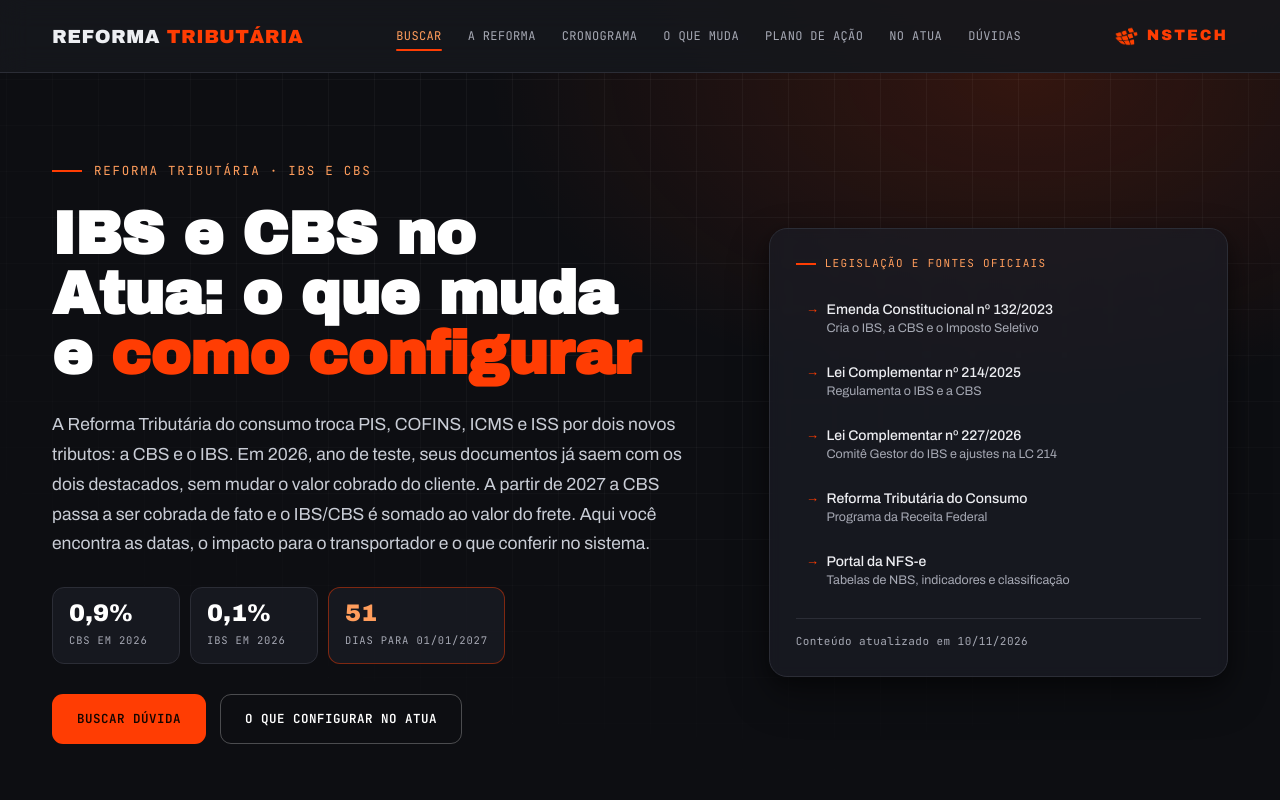
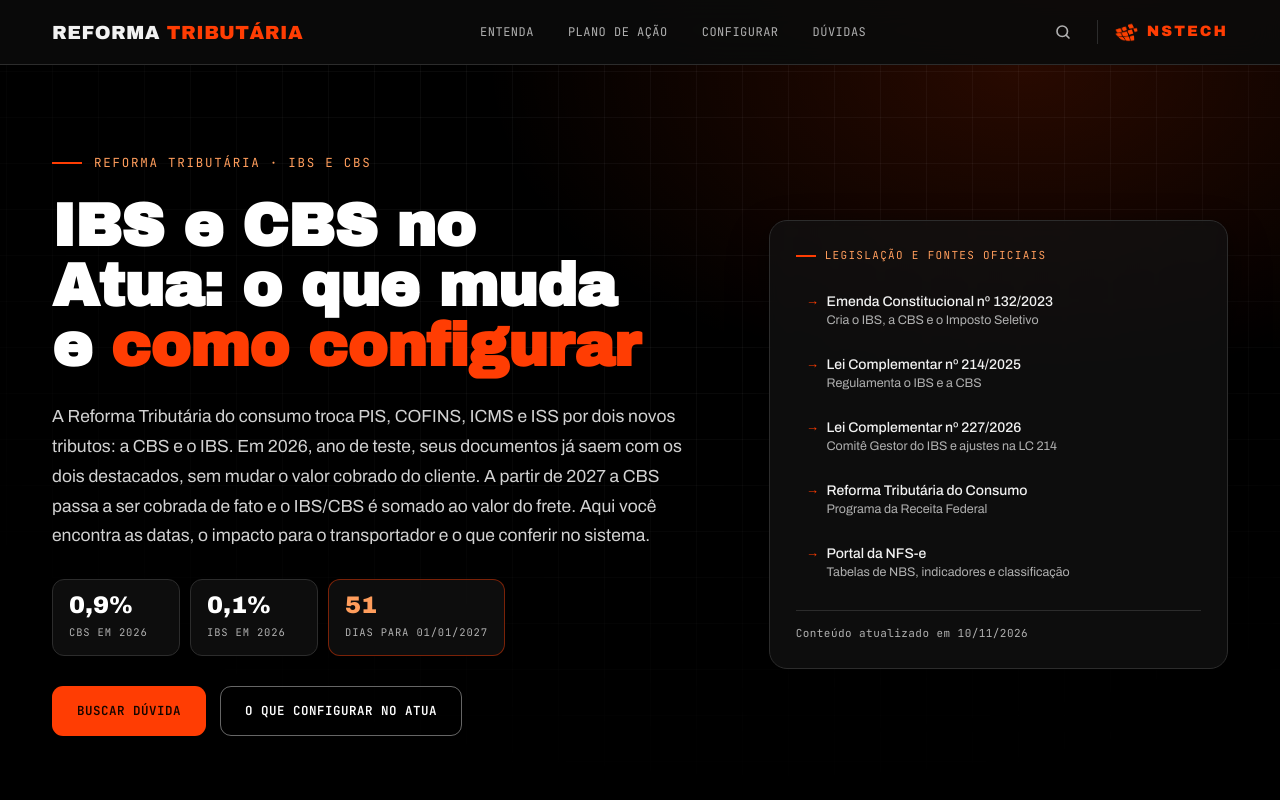
Before and after one commit to nycolasfachi1701/ReformaTributaria, a plain HTML site: page index.html in a window 1280 px wide. Shown: the top 800 px of the page. Drawn offline with Linux system fonts and the light colour scheme.

Commit message:
Simplifica o cabeçalho, troca o fundo para preto e adiciona .vercelignore
Cabeçalho:
- Remove o subtítulo "IBS · CBS no Atua"
- Reduz o menu de sete para quatro itens (Entenda, Plano de ação,
  Configurar, Dúvidas); "Entenda" cobre reforma, cronograma e o que muda
- Troca o item "Buscar" por uma lupa que leva à busca e foca o campo
- No celular o menu aberto mantém Cronograma e O que muda

Cores:
- Superfícies passam do tom azulado para preto neutro
- Textos secundários, bordas de campos e itens concluídos do plano
  ficam mais claros; todo o texto passa de 4,5:1 de contraste

Publicação:
- .vercelignore deixa a pasta .claude fora do site

Co-Authored-By: Claude Fable 5.2 <noreply@anthropic.com>

```diff
--- a/index.html
+++ b/index.html
@@ -29,15 +29,17 @@
     --laranja-escuro:#B23A1B;
     --sobre-laranja:#140500;
 
-    /* Superfícies (dark) */
-    --preto:#0d0e12;
-    --surface:#15161c;
-    --surface-2:#1c1d25;
-    --surface-3:#22232d;
-    --border-soft:#2b2d36;
-    --ink:#EDEEF2;
-    --ink-dim:#A6A9B4;
-    --ink-faint:#7d808c;
+    /* Superfícies (preto neutro, sem tom azulado) */
+    --preto:#000000;
+    --surface:#0a0a0a;
+    --surface-2:#131313;
+    --surface-3:#1b1b1b;
+    --border-soft:#2c2c2c;
+    --border-forte:#4d4d4d;      /* contorno de campos de formulário */
+    --ink:#F2F2F2;
+    --ink-dim:#B0B0B0;
+    --ink-faint:#8f8f8f;
+    --grafico-neutro:#6e6e6e;
 
     /* Semânticas */
     --green:#22c55e;
@@ -58,7 +60,7 @@
     --shadow-md:0 6px 18px rgba(0,0,0,.30), 0 18px 40px rgba(0,0,0,.38);
     --shadow-lg:0 12px 34px rgba(0,0,0,.38), 0 34px 70px rgba(0,0,0,.48);
     --ease:cubic-bezier(.16,1,.3,1);
-    --header-h:72px;
+    --header-h:64px;
 }
 
 *{margin:0;padding:0;box-sizing:border-box;}
@@ -141,27 +143,30 @@ input:focus-visible{
     font-size:19px; letter-spacing:.5px; line-height:1; color:var(--ink); white-space:nowrap;
 }
 .brand-mark b{color:var(--laranja); font-weight:inherit;}
-.brand-sep{width:1px; height:22px; background:var(--border-soft);}
-.brand-sub{
-    font-family:var(--mono); font-size:10.5px; letter-spacing:.14em;
-    text-transform:uppercase; color:var(--ink-dim); white-space:nowrap;
-}
-.nav-right{display:flex; align-items:center; gap:16px;}
+.nav-right{display:flex; align-items:center; gap:14px; flex-shrink:0;}
+.nav-search{
+    width:40px; height:40px; border-radius:10px; border:1px solid transparent;
+    display:inline-flex; align-items:center; justify-content:center; color:var(--ink-dim);
+    transition:color .2s var(--ease), background .2s var(--ease), border-color .2s var(--ease);
+}
+.nav-search:hover{color:var(--ink); background:var(--surface-2); border-color:var(--border-soft);}
 .brand-logo{
     font-family:var(--display); font-size:15px; letter-spacing:2px; color:var(--laranja);
     display:inline-flex; align-items:center; gap:9px;
+    padding-left:16px; border-left:1px solid var(--border-soft);
 }
 .brand-logo img{height:20px; width:auto;}
-.site-nav{display:flex; align-items:center; gap:2px;}
+.site-nav{display:flex; align-items:center; justify-content:center; gap:6px; flex:1;}
 .site-nav a{
-    font-family:var(--mono); font-size:12px; letter-spacing:.03em; text-transform:uppercase;
-    color:var(--ink-dim); padding:9px 12px; border-radius:9px; position:relative; white-space:nowrap;
+    font-family:var(--mono); font-size:12px; letter-spacing:.04em; text-transform:uppercase;
+    color:var(--ink-dim); padding:9px 14px; border-radius:9px; position:relative; white-space:nowrap;
     transition:color .2s var(--ease), background .2s var(--ease);
 }
+.site-nav .so-menu{display:none;}
 .site-nav a:hover{color:var(--ink); background:var(--surface-2);}
 .site-nav a.active{color:var(--laranja-claro);}
 .site-nav a.active::after{
-    content:""; position:absolute; left:12px; right:12px; bottom:3px; height:2px;
+    content:""; position:absolute; left:14px; right:14px; bottom:3px; height:2px;
     background:var(--laranja); border-radius:2px;
 }
 .nav-toggle{
@@ -232,7 +237,7 @@ strong{color:var(--ink); font-weight:700;}
 }
 .hero h1 .hl{color:var(--laranja);}
 .hero .lede{
-    margin-top:26px; color:#C9CDD6; font-size:clamp(15px,1.5vw,17.5px); line-height:1.7; max-width:640px;
+    margin-top:26px; color:#D2D2D2; font-size:clamp(15px,1.5vw,17.5px); line-height:1.7; max-width:640px;
 }
 .hero-facts{display:flex; flex-wrap:wrap; gap:10px; margin-top:28px;}
 .fact{
@@ -253,7 +258,7 @@ strong{color:var(--ink); font-weight:700;}
 }
 .btn-primary{background:var(--laranja); color:var(--sobre-laranja);}
 .btn-primary:hover{transform:translateY(-2px); box-shadow:0 14px 30px rgba(255,61,3,.32);}
-.btn-ghost{border-color:rgba(255,255,255,.26); color:#fff;}
+.btn-ghost{border-color:rgba(255,255,255,.4); color:#fff;}
 .btn-ghost:hover{border-color:#fff; background:rgba(255,255,255,.08); transform:translateY(-2px);}
 
 .hero-legis{
@@ -291,7 +296,7 @@ strong{color:var(--ink); font-weight:700;}
 .search-wrapper{position:relative; margin-top:26px;}
 #faqSearch{
     width:100%; font-family:var(--corpo); font-size:16px; color:var(--ink);
-    background:var(--preto); border:1px solid var(--border-soft); border-radius:14px;
+    background:var(--preto); border:1px solid var(--border-forte); border-radius:14px;
     padding:18px 20px 18px 54px; outline:none; transition:border-color .2s var(--ease), box-shadow .2s var(--ease);
 }
 #faqSearch::placeholder{color:var(--ink-faint);}
@@ -390,7 +395,7 @@ mark.hl{background:rgba(255,61,3,.28); color:#fff; border-radius:3px; padding:0
 }
 .tl-item.is-now{border-color:var(--laranja); box-shadow:0 0 0 1px var(--laranja), var(--shadow-md);}
 .tl-item.is-now .tl-now{display:inline-block;}
-.tl-item.is-past{opacity:.72;}
+.tl-item.is-past{opacity:.8;}
 
 .chart-card{
     background:var(--surface-2); border:1px solid var(--border-soft); border-radius:var(--radius);
@@ -403,7 +408,7 @@ mark.hl{background:rgba(255,61,3,.28); color:#fff; border-radius:3px; padding:0
 }
 .bar{display:flex; flex-direction:column; justify-content:flex-end; align-items:center; height:100%; gap:6px;}
 .bar-v{font-family:var(--mono); font-size:12px; color:var(--ink); font-variant-numeric:tabular-nums;}
-.bar-fill{width:100%; max-width:64px; border-radius:6px 6px 0 0; background:#5d6070; height:calc(var(--v) * 1.5px); min-height:2px;}
+.bar-fill{width:100%; max-width:64px; border-radius:6px 6px 0 0; background:var(--grafico-neutro); height:calc(var(--v) * 1.5px); min-height:2px;}
 .bar.is-step .bar-fill{background:var(--laranja-claro);}
 .bar.is-zero .bar-fill{background:transparent; border:1px dashed var(--ink-faint); border-bottom:none; height:14px;}
 .bar.is-zero .bar-v{color:var(--laranja-claro);}
@@ -604,7 +609,7 @@ html:not(.js) .calc{display:none;}
 .money{position:relative;}
 .money::before{content:"R$"; position:absolute; left:12px; top:50%; transform:translateY(-50%); font-family:var(--mono); font-size:12px; color:var(--ink-faint); pointer-events:none;}
 .money input{
-    width:100%; background:var(--preto); border:1px solid var(--border-soft); border-radius:10px; color:var(--ink);
+    width:100%; background:var(--preto); border:1px solid var(--border-forte); border-radius:10px; color:var(--ink);
     font-family:var(--mono); font-size:15px; padding:12px 12px 12px 40px; text-align:right; font-variant-numeric:tabular-nums;
     transition:border-color .2s var(--ease);
 }
@@ -668,7 +673,7 @@ html:not(.js) #plano{display:none;}
 .task p{color:var(--ink-dim); font-size:14px; line-height:1.65; margin-top:4px;}
 .task a{display:inline-block; margin-top:8px; font-family:var(--mono); font-size:12px; color:var(--laranja-claro);}
 .task a:hover{text-decoration:underline;}
-.task.is-done{opacity:.55;}
+.task.is-done{opacity:.75;}
 .task.is-done label{text-decoration:line-through;}
 .plan-foot{display:flex; justify-content:space-between; align-items:center; gap:12px; flex-wrap:wrap; margin-top:24px; font-size:13px; color:var(--ink-faint);}
 .link-btn{background:none; border:none; cursor:pointer; font-family:var(--mono); font-size:12px; color:var(--laranja-claro); text-decoration:underline; padding:6px 0;}
@@ -763,15 +768,14 @@ html:not(.js) .decisor{display:none;}
 @keyframes boot-up{to{opacity:1; transform:none;}}
 
 /* ============ RESPONSIVO ============ */
-@media(max-width:1300px){
-    .brand-sep,.brand-sub{display:none;}
-}
-@media(max-width:1120px){
+@media(max-width:900px){
     .nav-toggle{display:inline-flex;}
+    .nav-right{gap:8px;}
     .nav-right .brand-logo{display:none;}
+    .site-nav .so-menu{display:block;}
     .site-nav{
         position:absolute; top:var(--header-h); left:0; right:0;
-        flex-direction:column; align-items:stretch; gap:2px;
+        flex-direction:column; align-items:stretch; justify-content:flex-start; gap:2px;
         background:var(--surface); border-bottom:1px solid var(--border-soft);
         padding:12px clamp(18px,4vw,32px) 18px;
         box-shadow:var(--shadow-lg);
@@ -828,19 +832,19 @@ html:not(.js) .decisor{display:none;}
     <div class="wrap nav-row">
         <a class="brandblock" id="brandHome" href="#home" aria-label="Reforma Tributária no Atua — voltar ao início">
             <span class="brand-mark">REFORMA <b>TRIBUTÁRIA</b></span>
-            <span class="brand-sep" aria-hidden="true"></span>
-            <span class="brand-sub">IBS · CBS no Atua</span>
         </a>
         <nav class="site-nav" id="siteNav" aria-label="Navegação da página">
-            <a href="#ajuda">Buscar</a>
-            <a href="#reforma">A reforma</a>
-            <a href="#cronograma">Cronograma</a>
-            <a href="#muda">O que muda</a>
-            <a href="#plano">Plano de ação</a>
-            <a href="#config">No Atua</a>
-            <a href="#faq">Dúvidas</a>
+            <a href="#reforma" data-secoes="reforma cronograma muda">Entenda</a>
+            <a class="so-menu" href="#cronograma" data-secoes="cronograma">Cronograma</a>
+            <a class="so-menu" href="#muda" data-secoes="muda">O que muda</a>
+            <a href="#plano" data-secoes="plano">Plano de ação</a>
+            <a href="#config" data-secoes="config">Configurar</a>
+            <a href="#faq" data-secoes="faq">Dúvidas</a>
         </nav>
         <div class="nav-right">
+            <a class="nav-search" id="navSearch" href="#ajuda" aria-label="Buscar dúvida" title="Buscar dúvida (tecla /)">
+                <svg viewBox="0 0 24 24" width="18" height="18" fill="none" stroke="currentColor" stroke-width="2.2" stroke-linecap="round" aria-hidden="true"><circle cx="11" cy="11" r="7"/><path d="M20 20l-3.6-3.6"/></svg>
+            </a>
             <span class="brand-logo"><img src="favicon.png" alt="" width="24" height="20">NSTECH</span>
             <button class="nav-toggle" id="navToggle" aria-expanded="false" aria-controls="siteNav" aria-label="Abrir menu">≡</button>
         </div>
@@ -1084,7 +1088,7 @@ html:not(.js) .decisor{display:none;}
                     <span>2026</span><span>2027</span><span>2028</span><span>2029</span><span>2030</span><span>2031</span><span>2032</span><span>2033</span>
                 </div>
                 <figcaption class="chart-legend">
-                    <span><i style="background:#5d6070"></i>Alíquota integral</span>
+                    <span><i style="background:var(--grafico-neutro)"></i>Alíquota integral</span>
                     <span><i style="background:var(--laranja-claro)"></i>Redução gradual</span>
                     <span><i style="border:1px dashed var(--ink-faint)"></i>Extinção</span>
                 </figcaption>
@@ -2440,16 +2444,15 @@ html:not(.js) .decisor{display:none;}
 
     /* ---------- Scroll-spy no menu fixo ---------- */
     const navLinks = Array.from(document.querySelectorAll('.site-nav a'));
-    const sections = navLinks
-        .map(a => document.getElementById(a.getAttribute('href').slice(1)))
-        .filter(Boolean);
+    /* Um item do menu pode cobrir várias seções (data-secoes) */
+    const sections = Array.from(document.querySelectorAll('main > section[id]'));
 
     if('IntersectionObserver' in window && sections.length){
         const spy = new IntersectionObserver(entries => {
             entries.forEach(entry => {
                 if(entry.isIntersecting){
                     const id = entry.target.id;
-                    navLinks.forEach(a => a.classList.toggle('active', a.getAttribute('href') === '#' + id));
+                    navLinks.forEach(a => a.classList.toggle('active', (a.dataset.secoes || '').split(' ').includes(id)));
                 }
             });
         }, {rootMargin:'-45% 0px -50% 0px', threshold:0});
@@ -2474,6 +2477,16 @@ html:not(.js) .decisor{display:none;}
     siteNav.querySelectorAll('a').forEach(a => a.addEventListener('click', fecharMenu));
     document.addEventListener('keydown', e => { if(e.key === 'Escape') fecharMenu(); });
 
+    /* ---------- Lupa do cabeçalho: leva à busca e já deixa o cursor no campo ---------- */
+    document.getElementById('navSearch').addEventListener('click', e => {
+        e.preventDefault();
+        fecharMenu();
+        const ajuda = document.getElementById('ajuda');
+        ajuda.classList.add('is-visible');
+        ajuda.scrollIntoView({behavior:suave, block:'start'});
+        searchInput.focus({preventScroll:true});
+    });
+
     /* ---------- Marca do cabeçalho: volta ao início ---------- */
     /* O cabeçalho é fixo (sticky), então uma âncora apontando para ele não rola a página. */
     document.getElementById('brandHome').addEventListener('click', e => {
```
Also changed, not shown: 1 other file.
